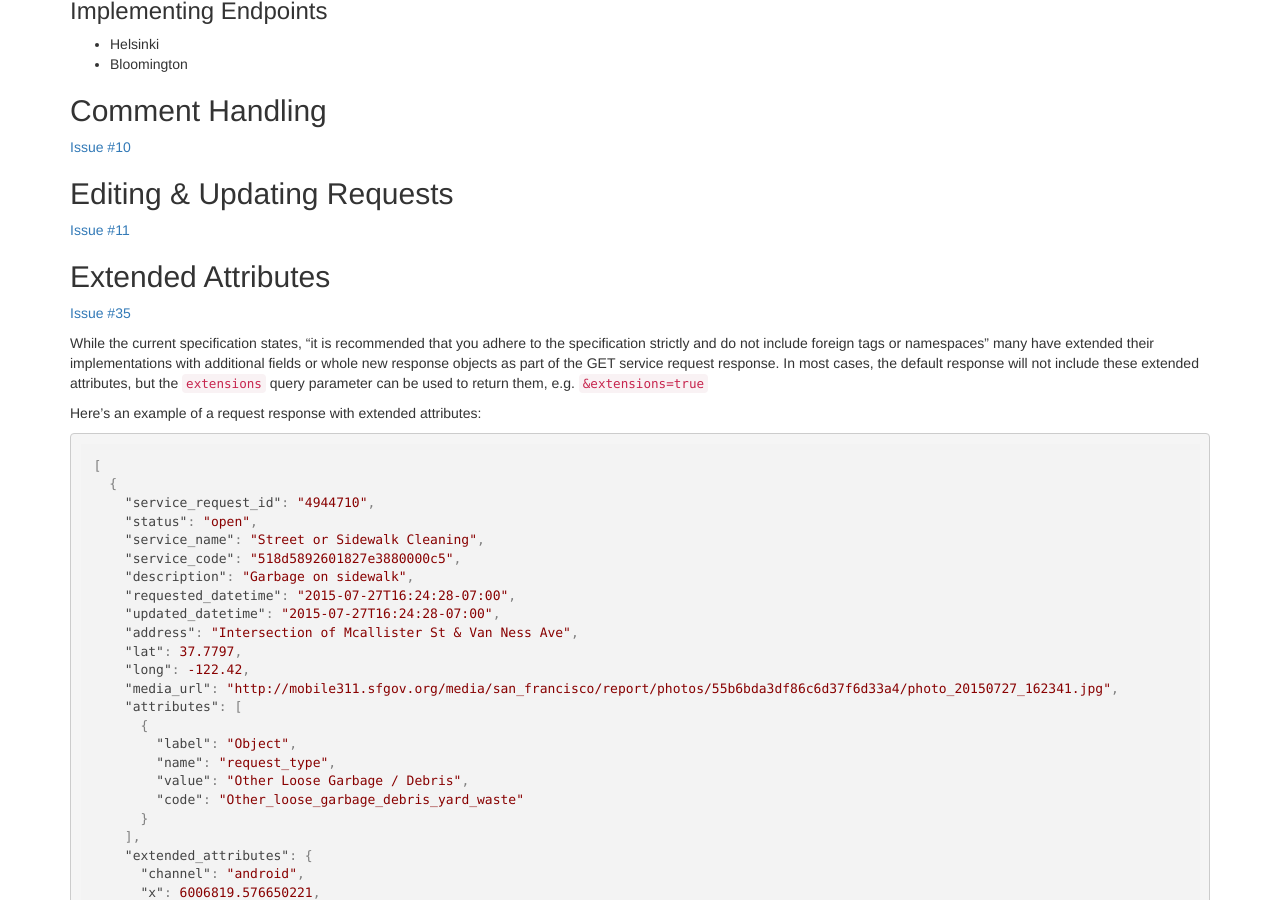
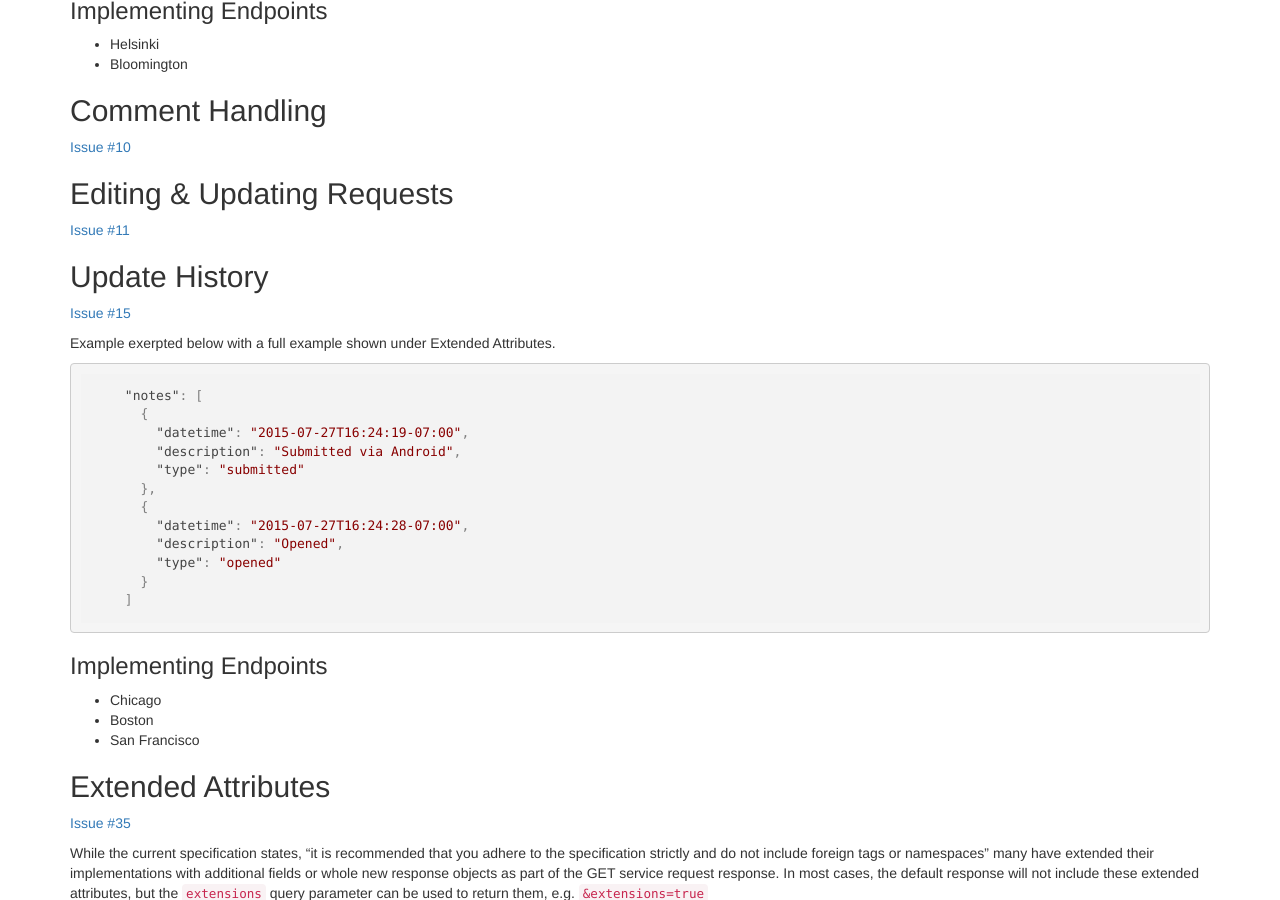
Before and after one commit to open311/open311.github.io, a Jekyll site: the page built from GeoReport_v2/Extensions.md, in a window 1280 px wide and 900 px high, scrolled down 948 px. Built offline with Jekyll 4.4.1, drawn with Linux system fonts in a browser that asks for light colours; nearby versions of some CDN libraries; library files that are not in the unit come from our copies.

Commit message:
Adds Update History to extensions examples

```diff
--- a/GeoReport_v2/Extensions.md
+++ b/GeoReport_v2/Extensions.md
@@ -49,6 +49,35 @@ Editing & Updating Requests
 ------
 
 [Issue #11](https://github.com/open311/open311.github.io/issues/11)
+
+Update History
+------
+
+[Issue #15](https://github.com/open311/open311.github.io/issues/15)
+
+Example exerpted below with a full example shown under Extended Attributes.
+
+~~~
+    "notes": [
+      {
+        "datetime": "2015-07-27T16:24:19-07:00",
+        "description": "Submitted via Android",
+        "type": "submitted"
+      },
+      {
+        "datetime": "2015-07-27T16:24:28-07:00",
+        "description": "Opened",
+        "type": "opened"
+      }
+    ]
+~~~
+
+
+### Implementing Endpoints
+
+- Chicago
+- Boston
+- San Francisco
 
 Extended Attributes
 ------
```
